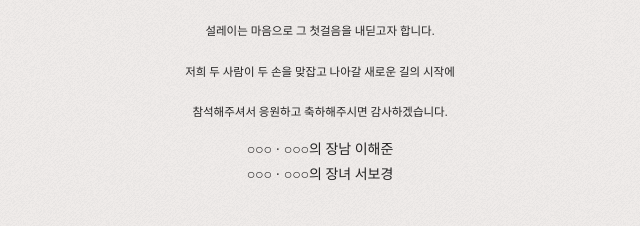
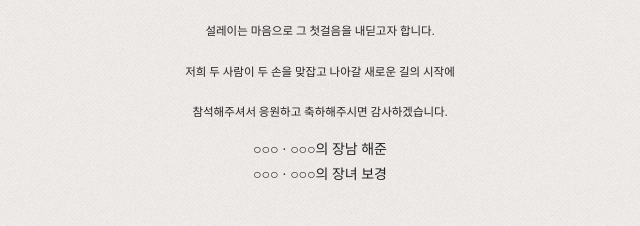
Before and after one commit to Hayes79/HJBK0226, a Gatsby site: page / in a window 1280 px wide. Shown: the part 920-1146 px from the top of the page, 320-960 px from the left. Built offline with nearby package versions, Linux system fonts and the light colour scheme; Gatsby itself is replaced by a stand-in of ours; a web font is replaced by a local one.

Commit message:
Update greeting.jsx

```diff
--- a/src/components/greeting.jsx
+++ b/src/components/greeting.jsx
@@ -74,9 +74,9 @@ const Greeting = () => {
         참석해주셔서 응원하고 축하해주시면 감사하겠습니다.
       </Content>
       <GroomBride data-aos="fade-up">
-        {GROOM_FATHER_NAME} · {GROOM_MOTHER_NAME}의 장남 {GROOM_NAME}
+        {GROOM_FATHER_NAME} · {GROOM_MOTHER_NAME}의 장남 해준
         <br />
-        {BRIDE_FATHER_NAME} · {BRIDE_MOTHER_NAME}의 장녀 {BRIDE_NAME}
+        {BRIDE_FATHER_NAME} · {BRIDE_MOTHER_NAME}의 장녀 보경
       </GroomBride>
     </Wrapper>
   );
```
